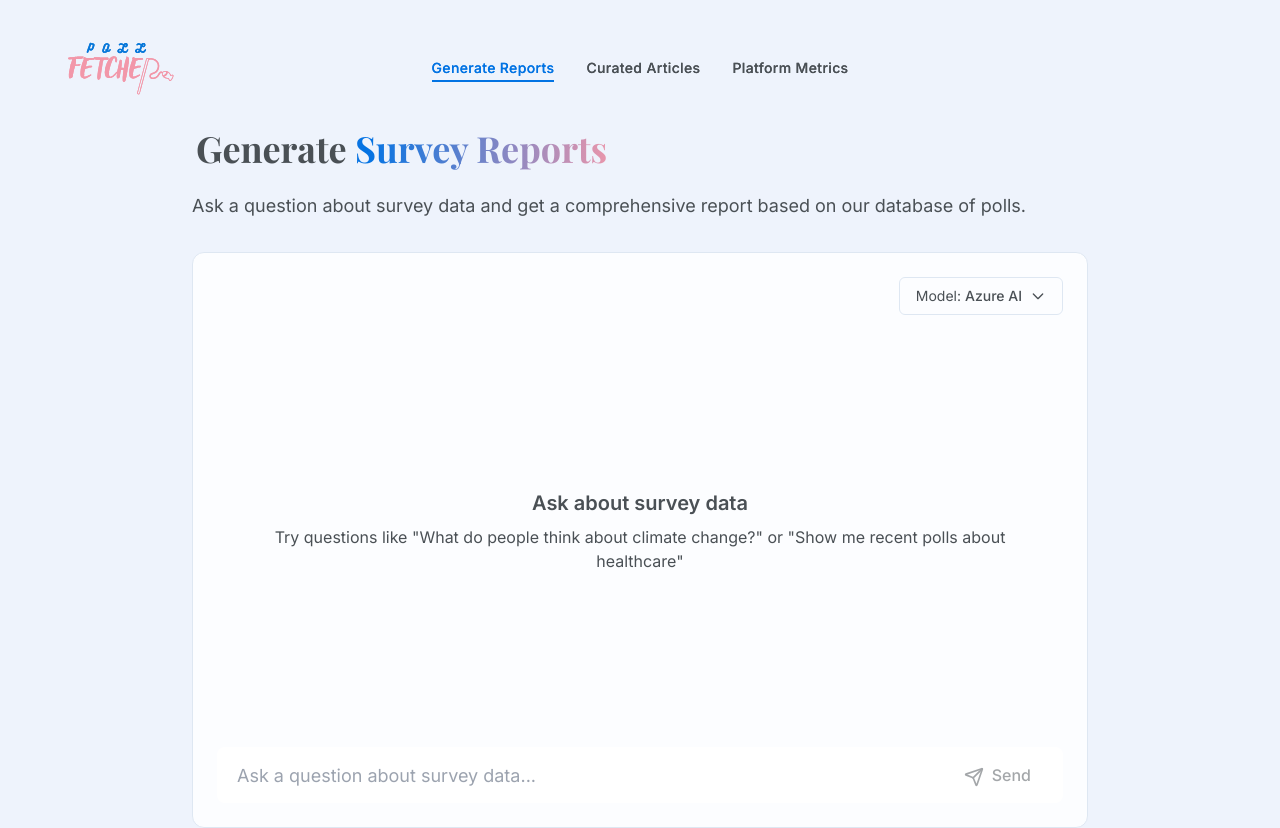
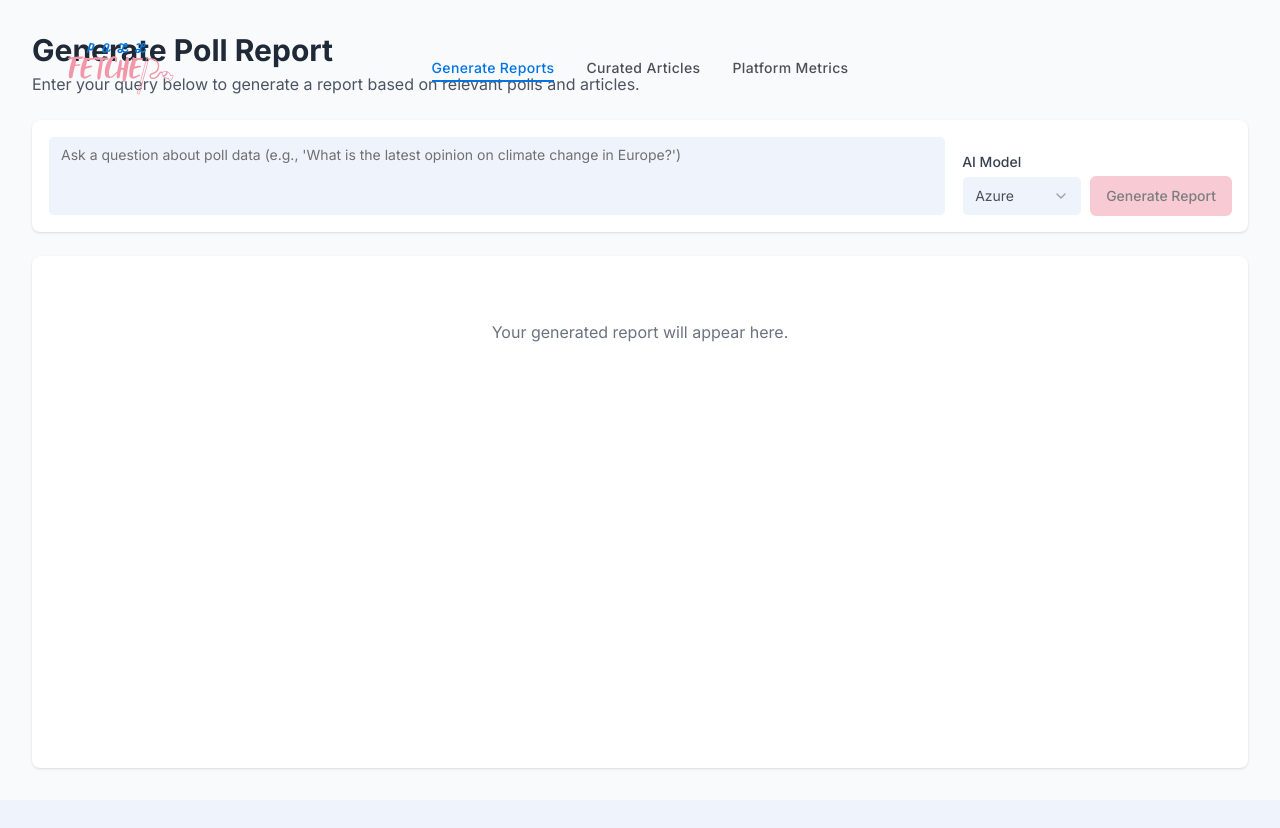
Before and after one commit to tugberkcapraz/pollfetchersite, a Next.js app: page /report in a window 1280 px wide. Shown: the top 828 px of the page. After the commit the page ends 800 px from the top, so only its background shows below. Built offline with nearby package versions, Linux system fonts and the light colour scheme.

Commit message:
MILESTONE: HTML CANVAS WITH CHARTS" component: streamline input handling, enhance error management, and update UI for generating survey reports with improved layout and loading states.

```diff
--- a/app/api/report/route.ts
+++ b/app/api/report/route.ts
@@ -456,7 +456,7 @@ Your report MUST:
 1. Be formatted as a valid HTML document fragment (e.g., use <p>, <h1>, <h2>, <ul>, <li> tags). Do not include <html>, <head>, or <body> tags.
 2. PRIMARILY use information from the ARTICLE TEXTS.
 3. When referencing specific poll data points or charts from the metadata, embed the chart using an iframe like this:
-   <iframe src="https://pollfetcher.com/embed/{poll_id}" width="600" height="400" frameborder="0" scrolling="no" style="border: 1px solid #e2e8f0; border-radius: 8px;" title="{poll_title}"></iframe>
+   <iframe src="https://pollfetcher.com/embed/{poll_id}" width="900" height="800" frameborder="0" scrolling="no" style="border: 1px solid #e2e8f0; border-radius: 8px;" title="{poll_title}"></iframe>
    Replace {poll_id} with the actual 'id' from the metadata and {poll_title} with the poll's title. Embed charts thoughtfully where they support the narrative.
 4. Use hyperlinks for citations - when referencing content from articles, link directly to the source URL provided in the article content header (e.g., <a href="SOURCE_URL">[1]</a>).
 5. Include a "References" section at the end of the report (e.g., using <h2>References</h2> and an ordered list <ol>) with numbered links to all sources used (article URLs).
--- a/app/report/page.tsx
+++ b/app/report/page.tsx
@@ -1,60 +1,29 @@
 "use client"
 
-import { useState, useRef, useEffect } from "react"
-import { Send, Check } from "lucide-react"
-import { motion } from "framer-motion"
-import { Navbar } from "@/components/navbar"
-import { Footer } from "@/components/footer"
-import ReportChat from "@/components/report-chat"
+import { useState } from 'react';
+import { Button } from "@/components/ui/button";
+import { Textarea } from "@/components/ui/textarea";
+import { Select, SelectContent, SelectItem, SelectTrigger, SelectValue } from "@/components/ui/select";
+import { Loader2 } from "lucide-react"; // Example loading spinner
 
 // Model types that can be selected
 type Model = 'azure' | 'gemini';
 
 export default function ReportPage() {
-  const [messages, setMessages] = useState<Array<{ role: 'user' | 'assistant', content: string }>>([]);
   const [input, setInput] = useState('');
+  const [selectedModel, setSelectedModel] = useState<Model>('azure');
   const [isLoading, setIsLoading] = useState(false);
-  const [selectedModel, setSelectedModel] = useState<Model>('azure'); // Default to Azure
-  const [dropdownOpen, setDropdownOpen] = useState(false);
-  const messagesEndRef = useRef<HTMLDivElement>(null);
-  const dropdownRef = useRef<HTMLDivElement>(null);
-
-  const scrollToBottom = () => {
-    messagesEndRef.current?.scrollIntoView({ behavior: "smooth" });
-  };
-
-  useEffect(() => {
-    scrollToBottom();
-  }, [messages]);
-
-  // Add click-away handler for dropdown
-  useEffect(() => {
-    function handleClickOutside(event: MouseEvent) {
-      if (dropdownRef.current && !dropdownRef.current.contains(event.target as Node)) {
-        setDropdownOpen(false);
-      }
-    }
-
-    // Add event listener when dropdown is open
-    if (dropdownOpen) {
-      document.addEventListener('mousedown', handleClickOutside);
-    }
-
-    // Clean up the event listener
-    return () => {
-      document.removeEventListener('mousedown', handleClickOutside);
-    };
-  }, [dropdownOpen]);
+  const [error, setError] = useState<string | null>(null);
+  const [reportHtml, setReportHtml] = useState<string | null>(null); // State to hold the HTML report
 
   const handleSendMessage = async (e: React.FormEvent) => {
     e.preventDefault();
+    const userQuery = input.trim();
+    if (!userQuery) return;
 
-    if (!input.trim()) return;
-
-    const userMessage = input.trim();
-    setMessages(prev => [...prev, { role: 'user', content: userMessage }]);
-    setInput('');
     setIsLoading(true);
+    setError(null);
+    setReportHtml(null); // Clear previous report
 
     try {
       const response = await fetch('/api/report', {
@@ -63,138 +32,107 @@ export default function ReportPage() {
           'Content-Type': 'application/json',
         },
         body: JSON.stringify({
-          query: userMessage,
-          model: selectedModel // Include the selected model in the request
+          query: userQuery,
+          model: selectedModel,
         }),
       });
 
       if (!response.ok) {
-        throw new Error('Failed to generate report');
+        const errorData = await response.json().catch(() => ({ error: 'Failed to generate report. Please check server logs.' }));
+        throw new Error(errorData.error || `Request failed with status ${response.status}`);
       }
 
       const data = await response.json();
-      setMessages(prev => [...prev, { role: 'assistant', content: data.report }]);
-    } catch (error) {
-      console.error('Error generating report:', error);
-      setMessages(prev => [...prev, {
-        role: 'assistant',
-        content: 'Sorry, I encountered an error while generating your report. Please try again.'
-      }]);
+
+      // Ensure the report content is a string
+      if (typeof data.report === 'string') {
+        setReportHtml(data.report);
+      } else {
+         throw new Error("Received invalid report format from server.");
+      }
+      setInput(''); // Clear input after successful generation
+
+    } catch (err: any) {
+      console.error('Error generating report:', err);
+      setError(err.message || 'An unknown error occurred while generating your report.');
+      setReportHtml(null); // Ensure no stale report is shown on error
     } finally {
       setIsLoading(false);
     }
   };
 
-  // Toggle the dropdown menu
-  const toggleDropdown = () => {
-    setDropdownOpen(!dropdownOpen);
-  };
+  return (
+    <div className="flex flex-col h-screen bg-gray-50 p-4 md:p-8">
+      {/* Header Area */}
+      <header className="mb-6">
+        <h1 className="text-2xl md:text-3xl font-bold text-gray-800">Generate Poll Report</h1>
+        <p className="text-gray-600 mt-1">Enter your query below to generate a report based on relevant polls and articles.</p>
+      </header>
 
-  // Handle model selection
-  const selectModel = (model: Model) => {
-    setSelectedModel(model);
-    setDropdownOpen(false);
-  };
-
-  return (
-    <>
-      <Navbar />
-      <div className="min-h-screen pt-32 pb-16">
-        <div className="container mx-auto px-4 md:px-6">
-          <div className="max-w-4xl mx-auto">
-            <motion.h1
-              className="text-3xl md:text-4xl font-display font-bold mb-6 px-1"
-              initial={{ opacity: 0, y: -20 }}
-              animate={{ opacity: 1, y: 0 }}
-              transition={{ duration: 0.5 }}
-            >
-              Generate <span className="gradient-text">Survey Reports</span>
-            </motion.h1>
-
-            <motion.p
-              className="text-lg mb-8 text-starlight-100"
-              initial={{ opacity: 0, y: 20 }}
-              animate={{ opacity: 1, y: 0 }}
-              transition={{ duration: 0.5, delay: 0.1 }}
-            >
-              Ask a question about survey data and get a comprehensive report based on our database of polls.
-            </motion.p>
-
-            <div className="glass-panel p-6 rounded-xl mb-6">
-              {/* Model selection dropdown */}
-              <div className="flex justify-end mb-4">
-                <div className="relative" ref={dropdownRef}>
-                  <button
-                    onClick={toggleDropdown}
-                    className="px-4 py-2 text-sm bg-elegant-blue-dark rounded-md border border-elegant-gold/20 flex items-center"
-                    disabled={isLoading}
-                  >
-                    <span>Model: </span>
-                    <span className="font-medium ml-1">
-                      {selectedModel === 'azure' ? 'Azure AI' : 'Gemini'}
-                    </span>
-                    <svg className="w-4 h-4 ml-2" fill="none" stroke="currentColor" viewBox="0 0 24 24" xmlns="http://www.w3.org/2000/svg">
-                      <path strokeLinecap="round" strokeLinejoin="round" strokeWidth={2} d="M19 9l-7 7-7-7" />
-                    </svg>
-                  </button>
-
-                  {dropdownOpen && (
-                    <div className="absolute right-0 mt-2 w-48 rounded-md shadow-lg bg-elegant-blue-dark border border-elegant-gold/20 z-50">
-                      <div className="py-1">
-                        <button
-                          className="w-full text-left px-4 py-2 text-sm hover:bg-elegant-blue/50 flex items-center"
-                          onClick={() => selectModel('azure')}
-                        >
-                          {selectedModel === 'azure' && <Check className="h-4 w-4 mr-2" />}
-                          <span className={selectedModel === 'azure' ? 'ml-2' : 'ml-6'}>Azure AI</span>
-                        </button>
-                        <button
-                          className="w-full text-left px-4 py-2 text-sm hover:bg-elegant-blue/50 flex items-center"
-                          onClick={() => selectModel('gemini')}
-                        >
-                          {selectedModel === 'gemini' && <Check className="h-4 w-4 mr-2" />}
-                          <span className={selectedModel === 'gemini' ? 'ml-2' : 'ml-6'}>Gemini</span>
-                        </button>
-                      </div>
-                    </div>
-                  )}
-                </div>
-              </div>
-
-              <ReportChat
-                messages={messages}
-                isLoading={isLoading}
-                messagesEndRef={messagesEndRef}
-              />
-
-              <form onSubmit={handleSendMessage} className="mt-4">
-                <div className="relative">
-                  <div className="absolute -inset-0.5 bg-gradient-to-r from-elegant-gold-dark via-elegant-gold to-elegant-gold-light rounded-lg blur opacity-30 transition-opacity duration-300"></div>
-                  <div className="relative flex items-center">
-                    <input
-                      type="text"
-                      placeholder="Ask a question about survey data..."
-                      value={input}
-                      onChange={(e) => setInput(e.target.value)}
-                      disabled={isLoading}
-                      className="elegant-input h-14 pl-5 pr-32 rounded-lg text-lg w-full"
-                    />
-                    <button
-                      type="submit"
-                      disabled={isLoading || !input.trim()}
-                      className="absolute right-2 h-10 px-6 bg-gradient-to-r from-elegant-gold-dark to-elegant-gold rounded-md font-medium text-elegant-blue-dark transition-transform duration-300 hover:scale-105 disabled:opacity-50 disabled:hover:scale-100"
-                    >
-                      <Send className="w-5 h-5 mr-2 inline-block" />
-                      <span>Send</span>
-                    </button>
-                  </div>
-                </div>
-              </form>
-            </div>
+      {/* Input Form Area */}
+      <form onSubmit={handleSendMessage} className="mb-6 bg-white p-4 rounded-lg shadow">
+        <div className="flex flex-col sm:flex-row gap-4">
+          <Textarea
+            value={input}
+            onChange={(e) => setInput(e.target.value)}
+            placeholder="Ask a question about poll data (e.g., 'What is the latest opinion on climate change in Europe?')"
+            className="flex-grow resize-none text-base"
+            rows={3}
+            disabled={isLoading}
+          />
+          <div className="flex flex-col sm:flex-row sm:items-end gap-2">
+             <div className="w-full sm:w-auto">
+                <label htmlFor="model-select" className="text-sm font-medium text-gray-700 mb-1 block">AI Model</label>
+                <Select
+                  value={selectedModel}
+                  onValueChange={(value: Model) => setSelectedModel(value)}
+                  disabled={isLoading}
+                >
+                  <SelectTrigger id="model-select" className="w-full sm:w-[120px]">
+                    <SelectValue placeholder="Select model" />
+                  </SelectTrigger>
+                  <SelectContent>
+                    <SelectItem value="azure">Azure</SelectItem>
+                    <SelectItem value="gemini">Gemini</SelectItem>
+                  </SelectContent>
+                </Select>
+             </div>
+            <Button type="submit" disabled={isLoading || !input.trim()} className="w-full sm:w-auto">
+              {isLoading ? <Loader2 className="mr-2 h-4 w-4 animate-spin" /> : null}
+              {isLoading ? 'Generating...' : 'Generate Report'}
+            </Button>
           </div>
         </div>
+      </form>
+
+      {/* Report Output Area */}
+      <div className="flex-grow bg-white p-4 md:p-6 rounded-lg shadow overflow-auto">
+        {isLoading && (
+          <div className="flex justify-center items-center h-full">
+            <Loader2 className="h-8 w-8 animate-spin text-blue-600" />
+            <p className="ml-3 text-gray-600">Generating your report...</p>
+          </div>
+        )}
+        {error && (
+          <div className="text-center text-red-600 bg-red-50 p-4 rounded border border-red-200">
+            <h3 className="font-semibold mb-2">Error Generating Report</h3>
+            <p>{error}</p>
+          </div>
+        )}
+        {!isLoading && !error && reportHtml && (
+          // Render the HTML report using dangerouslySetInnerHTML
+          // Ensure your LLM prompt sanitizes output or trust the source.
+          <div
+             className="prose prose-lg max-w-none" // Using Tailwind Typography for basic styling
+             dangerouslySetInnerHTML={{ __html: reportHtml }}
+           />
+        )}
+        {!isLoading && !error && !reportHtml && (
+          <div className="text-center text-gray-500 pt-10">
+            <p>Your generated report will appear here.</p>
+          </div>
+        )}
       </div>
-      <Footer />
-    </>
-  )
+    </div>
+  );
 }
```
